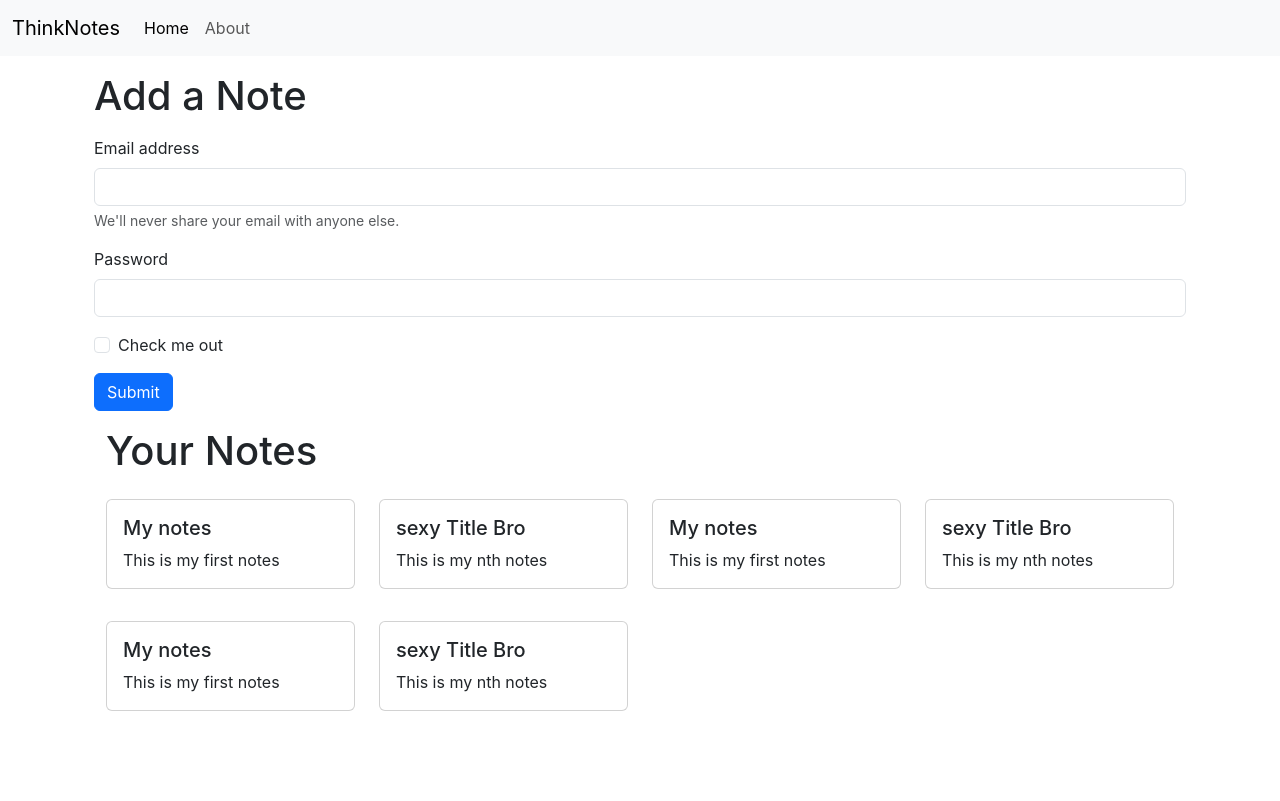
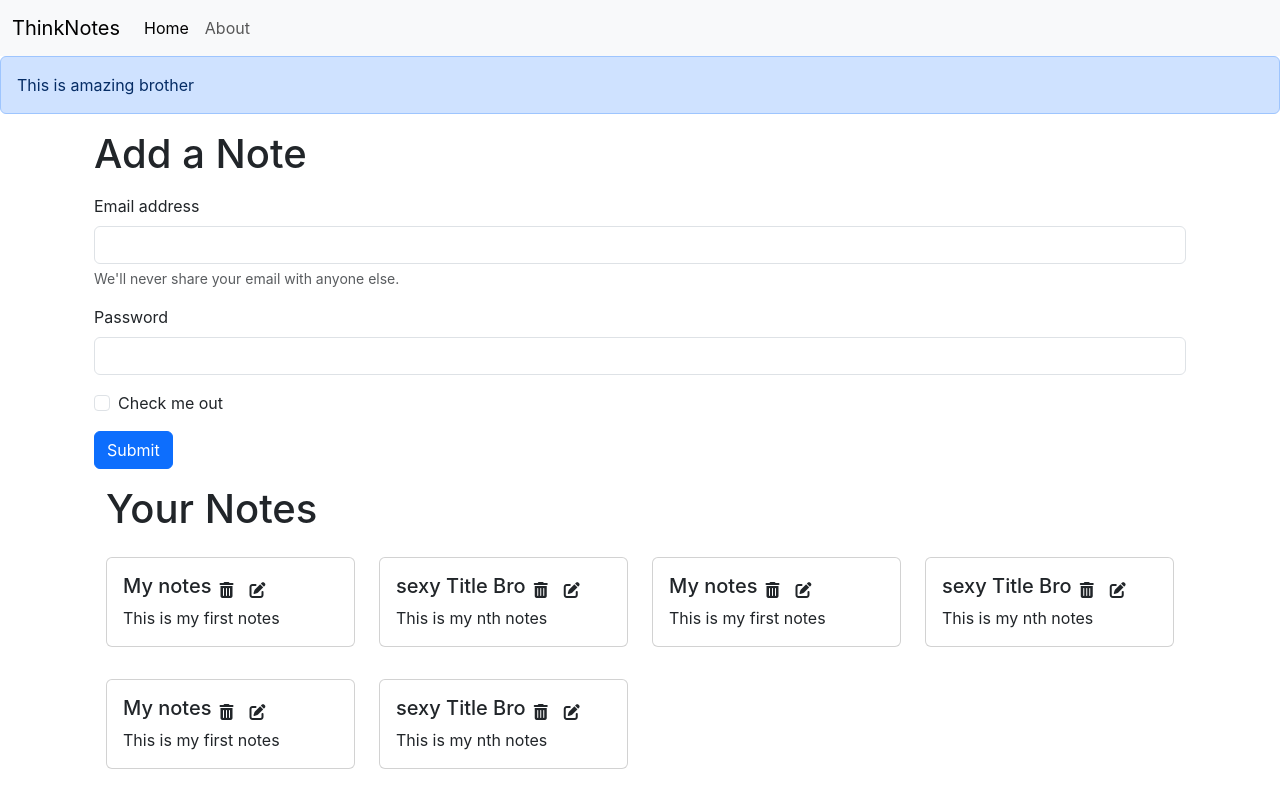
Before and after one commit to rathiharshit123/ThinkNotes, a React (Create React App) app in the folder frontend/: page / in a window 1280 px wide. Built offline with nearby package versions, Linux system fonts and the light colour scheme.

Commit message:
added icon for edit and delete

```diff
--- a/frontend/public/index.html
+++ b/frontend/public/index.html
@@ -16,6 +16,7 @@
   <body>
     <noscript>You need to enable JavaScript to run this app.</noscript>
     <div id="root"></div>
+    <script src="https://kit.fontawesome.com/6988fd3291.js" crossorigin="anonymous"></script>
     <script src="https://cdn.jsdelivr.net/npm/bootstrap@5.3.0-alpha1/dist/js/bootstrap.bundle.min.js" integrity="sha384-w76AqPfDkMBDXo30jS1Sgez6pr3x5MlQ1ZAGC+nuZB+EYdgRZgiwxhTBTkF7CXvN" crossorigin="anonymous"></script>
   </body>
   </body>
--- a/frontend/src/App.js
+++ b/frontend/src/App.js
@@ -9,6 +9,7 @@
 } from "react-router-dom";
 import { Home } from './components/Home';
 import NoteState from './contexts/notes/NoteState'
+import { Alert } from './components/Alert';
 
 function App() {
   return (
@@ -16,6 +17,7 @@
     <NoteState>
     <Router>
       <Navbar/>
+      <Alert message="This is amazing brother"/>
         <div className="container">
             <Routes>
               <Route exact path="/" element={<Home />}></Route>
--- /dev/null
+++ b/frontend/src/components/Alert.js
@@ -0,0 +1,9 @@
+import React from "react";
+
+export const Alert = (props) => {
+  return (
+    <div class="alert alert-primary" role="alert">
+      {props.message}
+    </div>
+  );
+};
--- a/frontend/src/components/Home.js
+++ b/frontend/src/components/Home.js
@@ -7,17 +7,17 @@
         <h1>Add a Note</h1>
         <form className='my-3'>
             <div className="mb-3">
-                <label for="exampleInputEmail1" className="form-label">Email address</label>
+                <label htmlFor="exampleInputEmail1" className="form-label">Email address</label>
                 <input type="email" className="form-control" id="exampleInputEmail1" aria-describedby="emailHelp"/>
                 <div id="emailHelp" className="form-text">We'll never share your email with anyone else.</div>
             </div>
             <div className="mb-3">
-                <label for="exampleInputPassword1" className="form-label">Password</label>
+                <label htmlFor="exampleInputPassword1" className="form-label">Password</label>
                 <input type="password" className="form-control" id="exampleInputPassword1"/>
             </div>
             <div className="mb-3 form-check">
                 <input type="checkbox" className="form-check-input" id="exampleCheck1"/>
-                <label className="form-check-label" for="exampleCheck1">Check me out</label>
+                <label className="form-check-label" htmlFor="exampleCheck1">Check me out</label>
             </div>
             <button type="submit" className="btn btn-primary">Submit</button>
         </form>
--- a/frontend/src/components/NoteItem.js
+++ b/frontend/src/components/NoteItem.js
@@ -4,10 +4,14 @@
   const { note } = props;
   return (
     <div className="col-md-3">
-      <div class="card my-3">
-        <div class="card-body">
-          <h5 class="card-title">{note.title}</h5>
-          <p class="card-text">{note.description}</p>
+      <div className="card my-3">
+        <div className="card-body">
+          <div className="d-flex align-items-center">
+          <h5 className="card-title">{note.title}</h5>
+            <i className="fa-solid fa-trash-can mx-2"></i>
+            <i className="fa-solid fa-pen-to-square mx-2"></i>
+          </div>
+          <p className="card-text">{note.description}</p>
         </div>
       </div>
     </div>
--- a/frontend/src/components/Notes.js
+++ b/frontend/src/components/Notes.js
@@ -8,7 +8,7 @@
     <div className="row my-3">
         <h1>Your Notes</h1>
         {notes.map((note)=>{
-            return <NoteItem note= {note}/>
+            return <NoteItem key={note._id} note= {note}/>
         })}
     </div>
   )
--- a/frontend/src/contexts/notes/NoteState.js
+++ b/frontend/src/contexts/notes/NoteState.js
@@ -5,7 +5,7 @@
 
     let Initialnotes = [
         {
-            "_id": "63b49900482f94681d4eec01",
+            "_id": "63b49900482f94681d4ee8c01",
             "userId": "63b48873beb6938c80361b85",
             "title": "My notes",
             "description": "This is my first notes",
@@ -15,7 +15,7 @@
             "__v": 0
         },
         {
-            "_id": "63b49ece2a36be1fc6ea7018",
+            "_id": "63b49ece2a36be1fc6ea77018",
             "userId": "63b48873beb6938c80361b85",
             "title": "sexy Title Bro",
             "description": "This is my nth notes",
@@ -25,7 +25,7 @@
             "__v": 0
         },
         {
-            "_id": "63b49900482f94681d4eec01",
+            "_id": "63b49900482f94681d4eec601",
             "userId": "63b48873beb6938c80361b85",
             "title": "My notes",
             "description": "This is my first notes",
@@ -35,7 +35,7 @@
             "__v": 0
         },
         {
-            "_id": "63b49ece2a36be1fc6ea7018",
+            "_id": "63b49ece2a36be1fc6ea703318",
             "userId": "63b48873beb6938c80361b85",
             "title": "sexy Title Bro",
             "description": "This is my nth notes",
@@ -45,7 +45,7 @@
             "__v": 0
         },
         {
-            "_id": "63b49900482f94681d4eec01",
+            "_id": "63b49900482f94681d4eec32113201",
             "userId": "63b48873beb6938c80361b85",
             "title": "My notes",
             "description": "This is my first notes",
@@ -55,7 +55,7 @@
             "__v": 0
         },
         {
-            "_id": "63b49ece2a36be1fc6ea7018",
+            "_id": "63b49ece2a36be1fc6ea7021318",
             "userId": "63b48873beb6938c80361b85",
             "title": "sexy Title Bro",
             "description": "This is my nth notes",
--- a/frontend/src/index.css
+++ b/frontend/src/index.css
@@ -11,3 +11,7 @@
   font-family: source-code-pro, Menlo, Monaco, Consolas, 'Courier New',
     monospace;
 }
+
+i{
+  cursor: pointer;
+}
```
